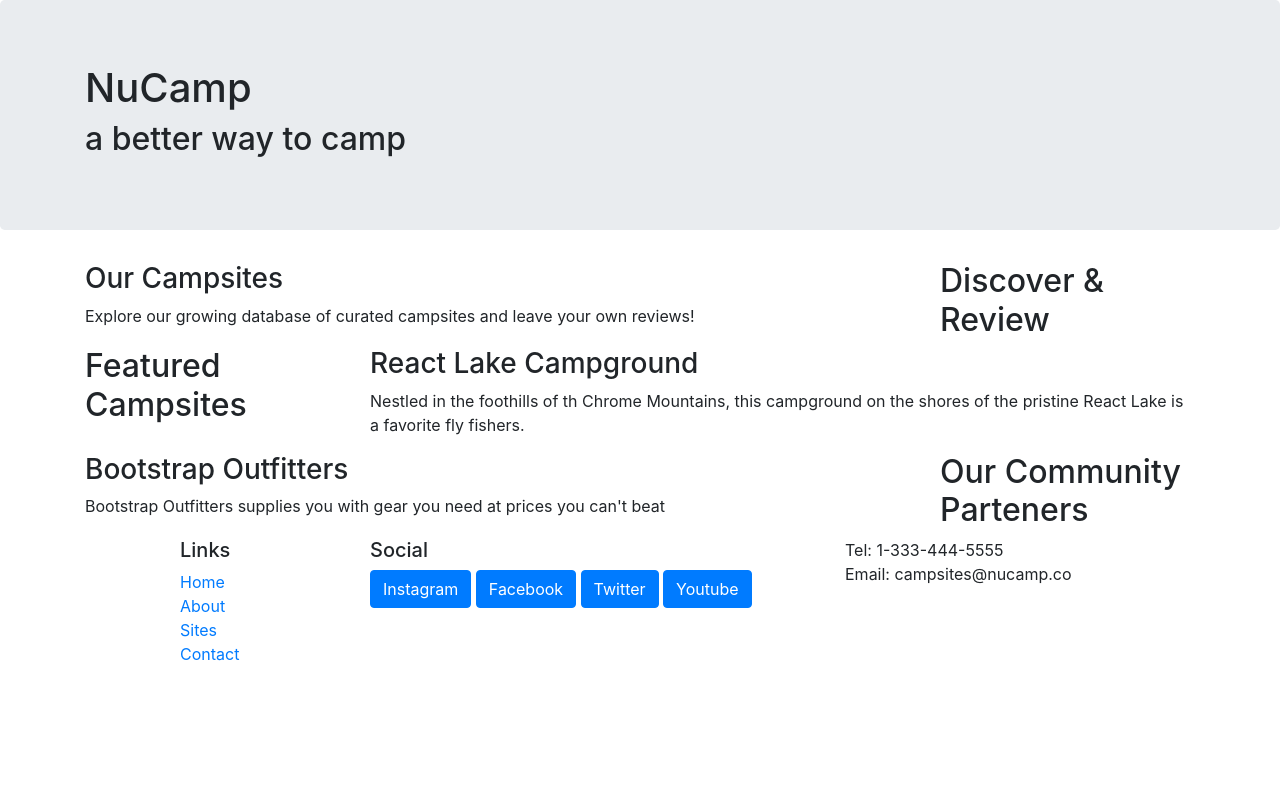
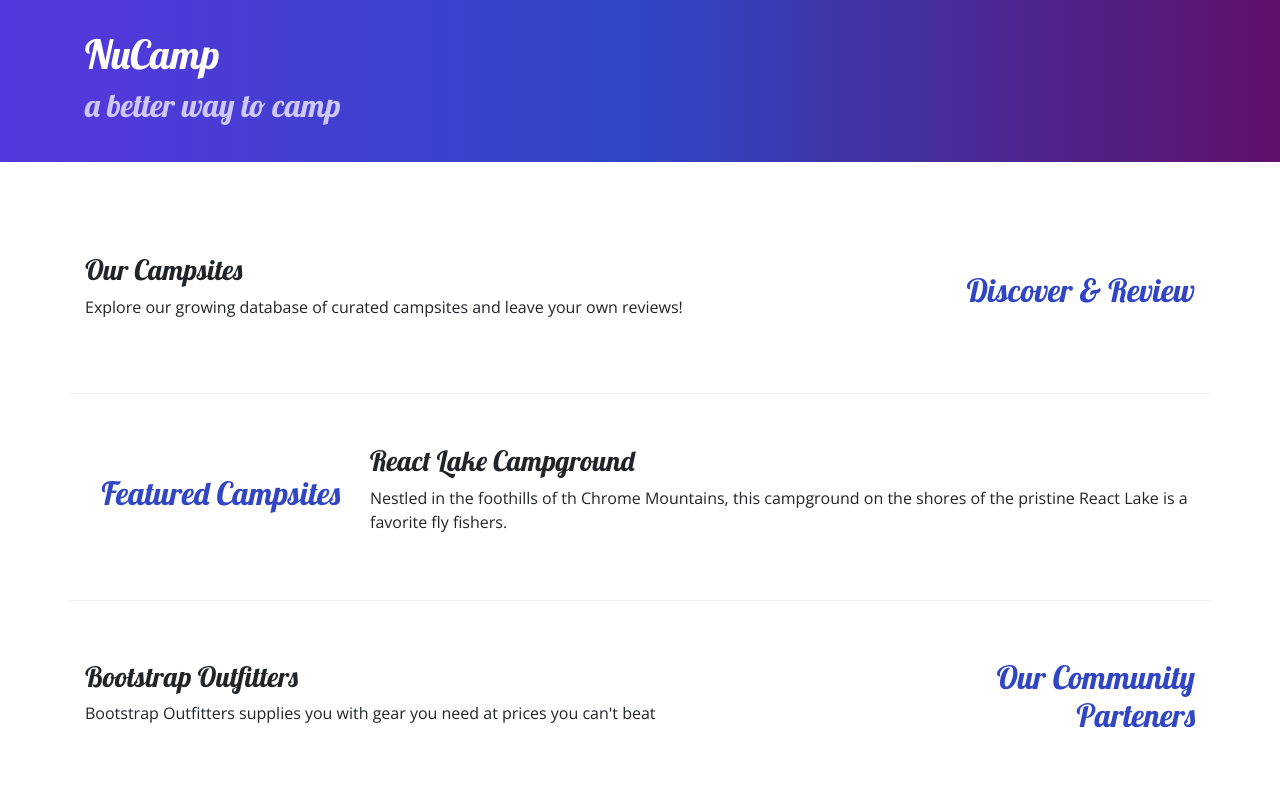
Before and after one commit to nkiliyumwami/nucampsite, a website: page index.html in a window 1280 px wide. Shown: the top 800 px of the page. Drawn offline with nearby package versions, Linux system fonts and the light colour scheme.

Commit message:
Adding Custom Styles

```diff
--- /dev/null
+++ b/css/style.css
@@ -0,0 +1,33 @@
+
+body {
+    font-family: "Open Sans", sans-serif;
+}
+
+h1, h2, h3 {
+    font-family: "Lobster", cursive;
+}
+
+h2 {
+    color: #3046c5;
+}
+
+header h2 {
+    color:#cec8ff ;
+}
+
+footer {
+    background-image: linear-gradient(#cec8ff, white);
+    padding: 20px 0;
+}
+
+.jumbotron {
+    padding: 30px;
+    background-image: linear-gradient(to right, #5637dd, #3046c5, #60106b);
+    color: white;
+}
+
+.row-content {
+    padding:50px 0 ;
+    border-bottom: 1px ridge;
+    min-height: 200px;
+}
--- a/index.html
+++ b/index.html
@@ -6,10 +6,15 @@
     <meta name="viewport" content="width=device-width, initial-scale=1.0">
     <!--Bootstrap CSS-->
     <link rel="stylesheet" href="./node_modules/bootstrap/dist/css/bootstrap.min.css">
+
+    <!--Additional CSS must be placed after Bootstrap CSS -->
+    <link href="https://fonts.googleapis.com/css2?family=Lobster&display=swap" rel="stylesheet">
+    <link href="https://fonts.googleapis.com/css2?family=Open+Sans&display=swap" rel="stylesheet">
+    <link rel="stylesheet" href="./css/style.css">
     <title>NuCamp A Better Way To Camp</title>
 </head>
 <body>
-    <header class="jumbotron">
+    <header class="jumbotron jumbotron-fluid">
         <div class="container">
             <div class="row">
                 <div class="col">
@@ -21,9 +26,9 @@
     </header>
 
     <div class="container">
-        <div class="row">
+        <div class="row row-content align-items-center">
             <div class="col-sm-4 order-sm-last col-md-3">
-                <h2>Discover & Review</h2>
+                <h2 class="text-sm-right">Discover & Review</h2>
             </div>
             <div class="col">
                 <h3>Our Campsites</h3>
@@ -31,18 +36,18 @@
             </div>
         </div>
 
-        <div class="row">
+        <div class="row row-content align-items-center">
             <div class="col-sm-4 col-md-3">
-                <h2>Featured Campsites</h2>
+                <h2 class="text-sm-right">Featured Campsites</h2>
             </div>
             <div class="col">
                 <h3>React Lake Campground</h3>
                 <p>Nestled in the foothills of th Chrome Mountains, this campground on the shores of the pristine React Lake is a favorite fly fishers.</p>
             </div>
         </div>
-        <div class="row">
+        <div class="row row-content align-items-center">
             <div class="col-sm-4 order-sm-last col-md-3">
-                <h2>Our Community Parteners</h2>
+                <h2 class="text-sm-right">Our Community Parteners</h2>
             </div>
             <div class="col">
                 <h3>Bootstrap Outfitters</h3>
@@ -63,14 +68,14 @@
                         <li ><a href="#">Contact</a></li>
                     </ul>
                 </div>
-                <div class="col-6 col-sm-5">
+                <div class="col-6 col-sm-5 text-center">
                     <h5>Social</h5>
-                        <a class="btn btn-primary" href="http://instagram.com/">Instagram</a>
-                        <a class="btn btn-primary" href="http://facebook.com/">Facebook</a>
-                        <a class="btn btn-primary" href="http://twitter.com/">Twitter</a>
-                        <a class="btn btn-primary" href="http://youtube.com/">Youtube</a>
+                        <a  href="http://instagram.com/">Instagram</a>
+                        <a  href="http://facebook.com/">Facebook</a>
+                        <a  href="http://twitter.com/">Twitter</a>
+                        <a  href="http://youtube.com/">Youtube</a>
                 </div>
-                <div class="col-sm-4">
+                <div class="col-sm-4 text-center">
                     Tel: 1-333-444-5555<br>
                     Email: campsites@nucamp.co
                 </div>
```
